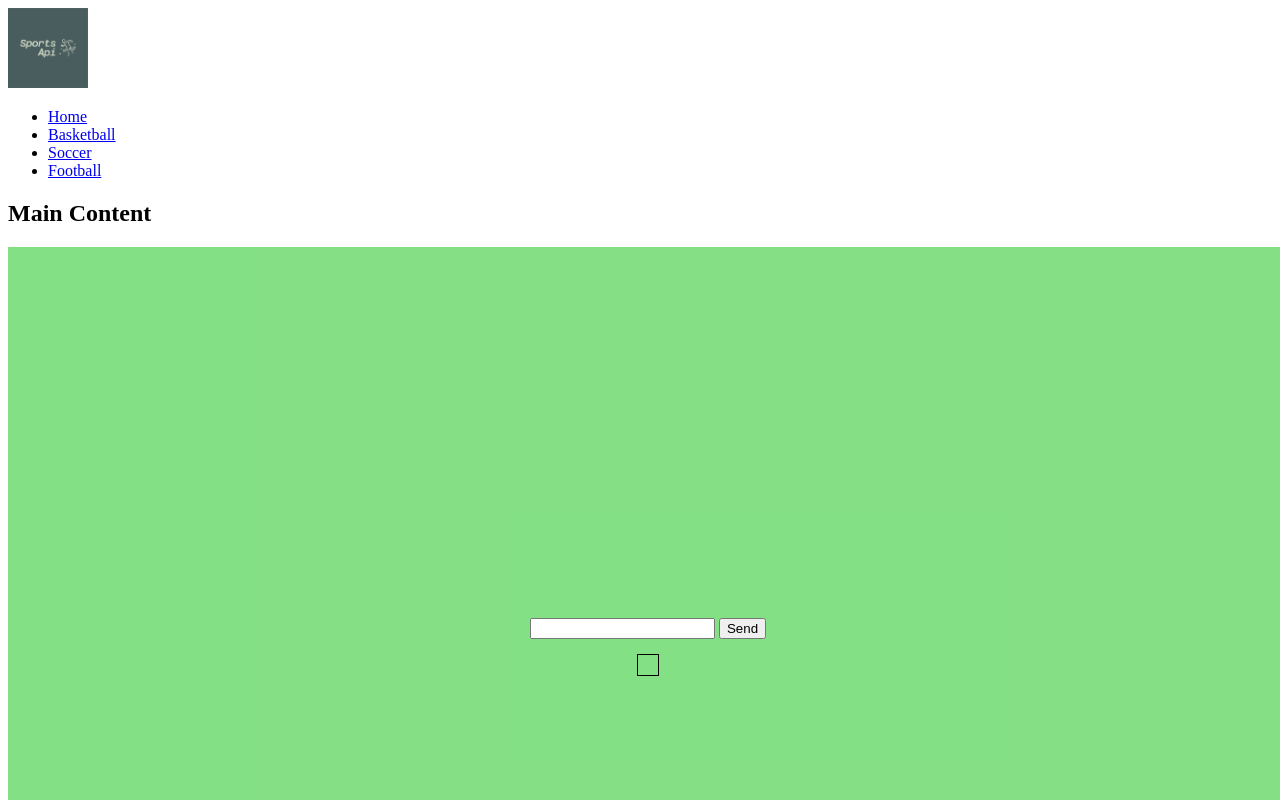
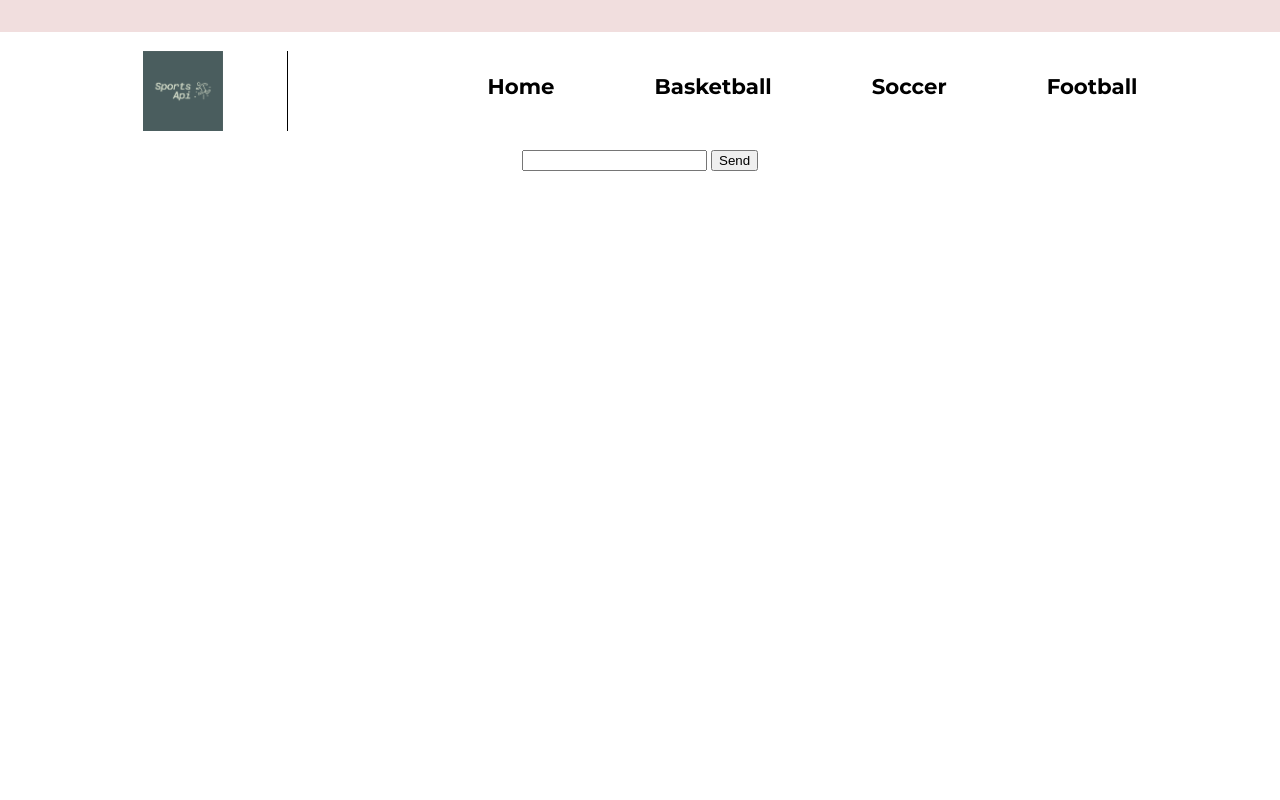
Before and after one commit to Tashar999/Sports_API, a plain HTML site: page football.html in a window 1280 px wide. Shown: the top 800 px of the page. Drawn offline with Linux system fonts and the light colour scheme.

Commit message:
css update

```diff
--- a/football.html
+++ b/football.html
@@ -4,7 +4,11 @@
     <meta charset="UTF-8">
     <meta name="viewport" content="width=device-width, initial-scale=1.0">
     <title>Document</title>
-    <link rel="stylesheet" href="football.css">
+    <link rel="stylesheet" href="style.css">
+    <link rel="icon" type="image/x-icon" href="images/favicon.ico"/>
+    <link rel="preconnect" href="https://fonts.googleapis.com">
+    <link rel="preconnect" href="https://fonts.gstatic.com" crossorigin>
+    <link href="https://fonts.googleapis.com/css2?family=Montserrat:ital,wght@0,100..900;1,100..900&display=swap" rel="stylesheet">
 </head>
 <body>
     <div class="container">
@@ -21,7 +25,6 @@
         </nav>
     </header>
     <div class="center">
-        <h2>Main Content</h2>
     <div class="containers">
         <div class="search-players">
             <input type="text" id="search-player">
```
